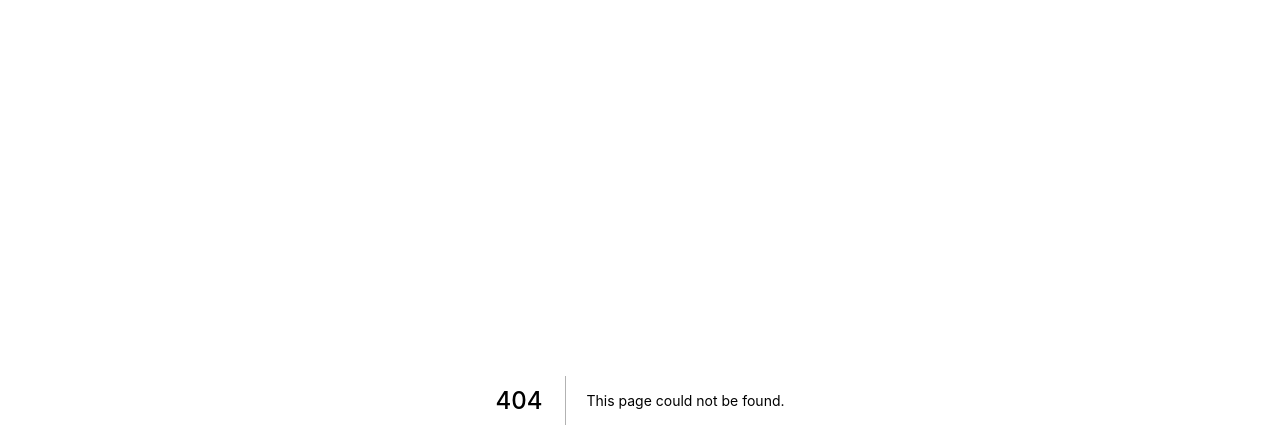
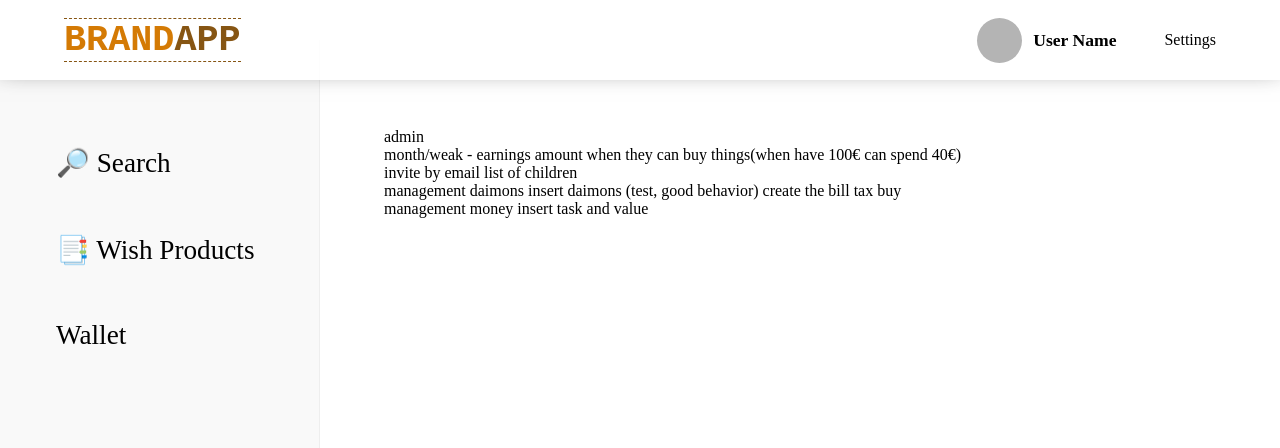
Before and after one commit to HMhugomeireles/-daughter-desired-product-app, a Next.js app in the folder frontend/: page /admin in a window 1280 px wide. Before the commit this address had no page. Shown: the top 448 px of the page. Built offline with nearby package versions, Linux system fonts and the light colour scheme.

Commit message:
create settings page and admin page and update search container

```diff
--- /dev/null
+++ b/frontend/pages/admin/index.js
@@ -0,0 +1,35 @@
+import Layout from '../../components/container/layout';
+
+export default function admin() {
+
+    return (
+        <Layout>
+            <div>admin</div>
+
+            <div>
+                month/weak - earnings
+                amount
+                when they can buy things(when have 100€ can spend 40€)
+            </div>
+
+            <div>
+                invite by email
+                list of children
+            </div>
+
+            <div>
+                management daimons
+                insert daimons (test, good behavior)
+                create the bill
+                tax buy
+            </div>
+
+            <div>
+                management money
+                insert task and value
+            </div>
+
+
+        </Layout>
+    )
+}
```
Also changed, not shown: frontend/components/container/Search/index.js (+2 -34 lines), frontend/pages/dashboard/settings.js (added, +10 -0 lines).
